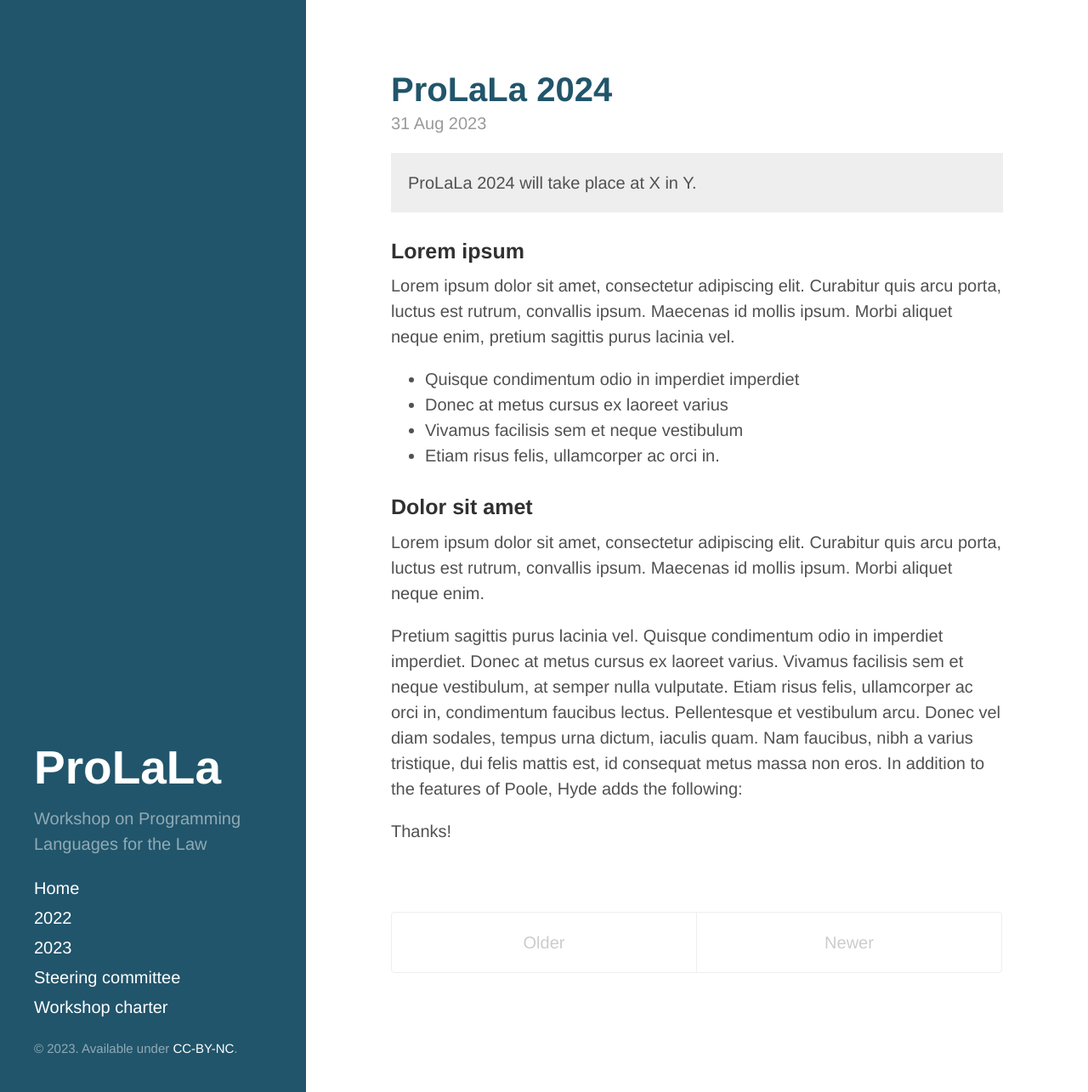
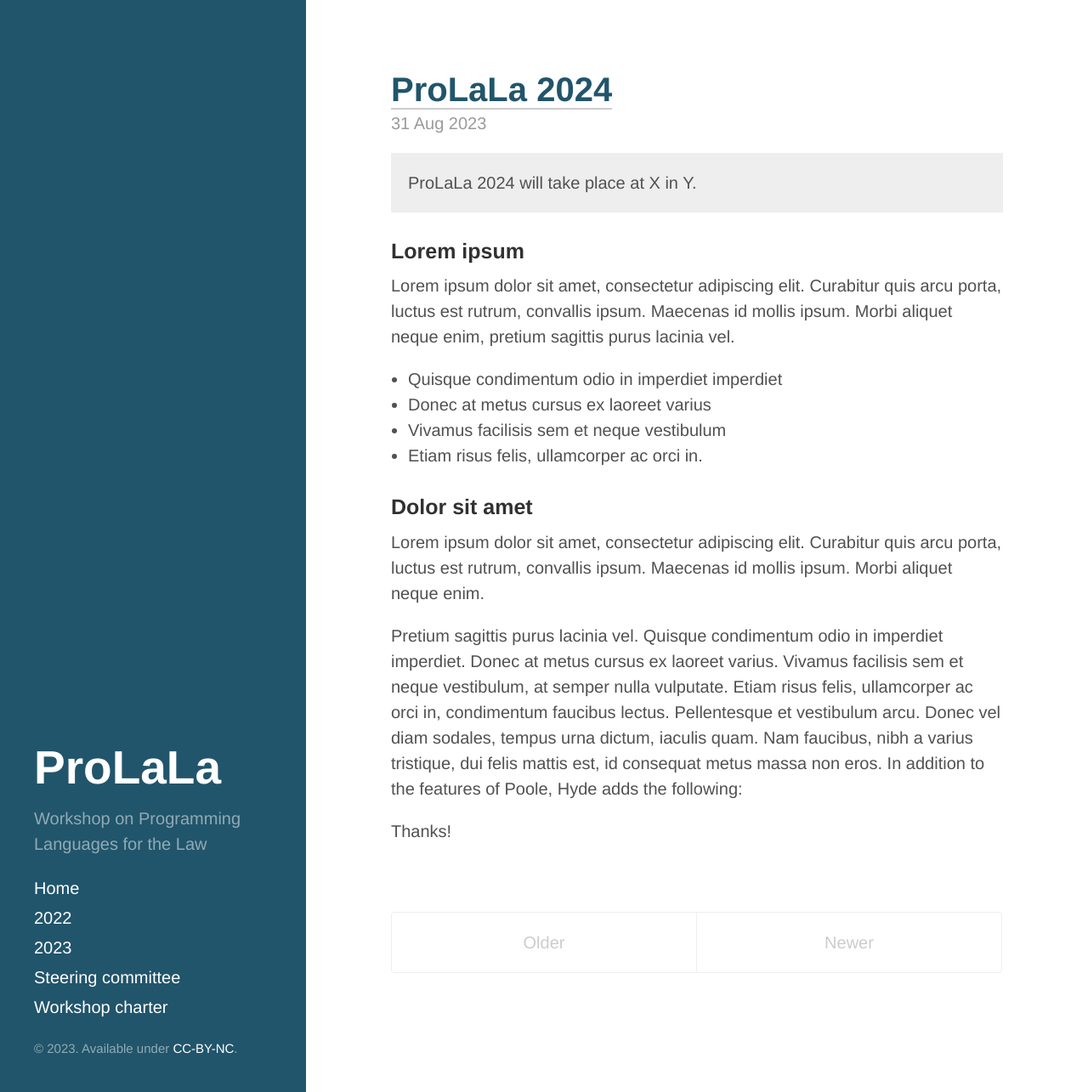
Before and after one commit to etosch/prolala.github.io, a Jekyll site: the page built from index.html, in a window 1280 px wide and 1285 px high. Shown: the whole window at 85% size. Built offline with Jekyll 4.4.1, drawn with Linux system fonts in a browser that asks for light colours; some web fonts are replaced; Markdown is read by kramdown in place of the engine named in the settings; the list of posts is cut into pages by our own code.

Commit message:
CSS tweaks

```diff
--- a/public/css/hyde.css
+++ b/public/css/hyde.css
@@ -73,10 +73,18 @@ a {
 a strong {
   color: inherit;
 }
+.content a {
+  border-bottom: 2px solid #ccc;
+}
 /* `:focus` is linked to `:hover` for basic accessibility */
 a:hover,
 a:focus {
   text-decoration: underline;
+}
+.content a:hover,
+.content a:focus {
+  text-decoration: none;
+  border-bottom: 2px solid #21556b;
 }
 
 /* Headings */
@@ -118,6 +126,7 @@ strong {
 ul, ol, dl {
   margin-top: 0;
   margin-bottom: 1rem;
+  padding-left: 1rem;
 }
 
 dt {
```
